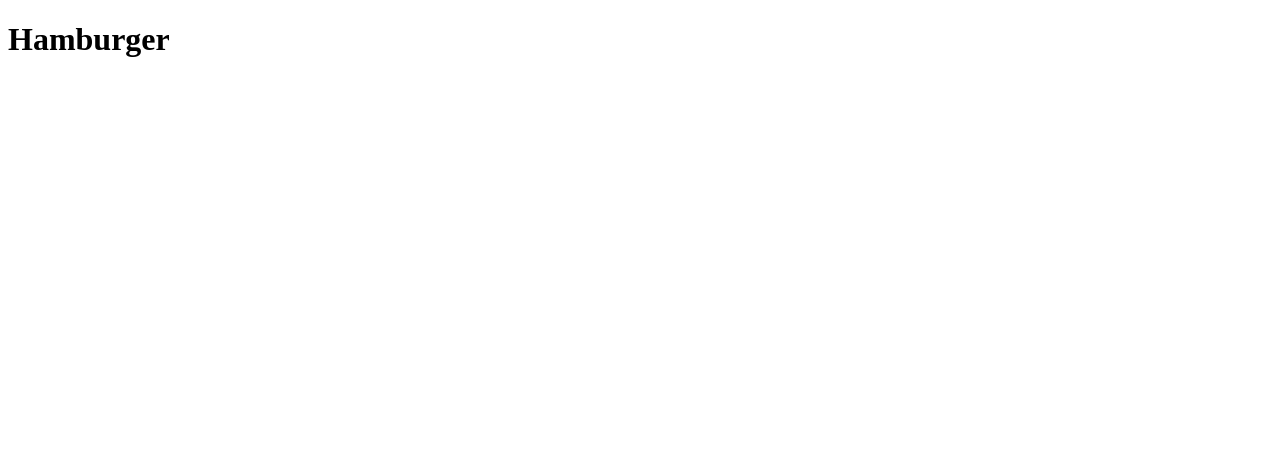
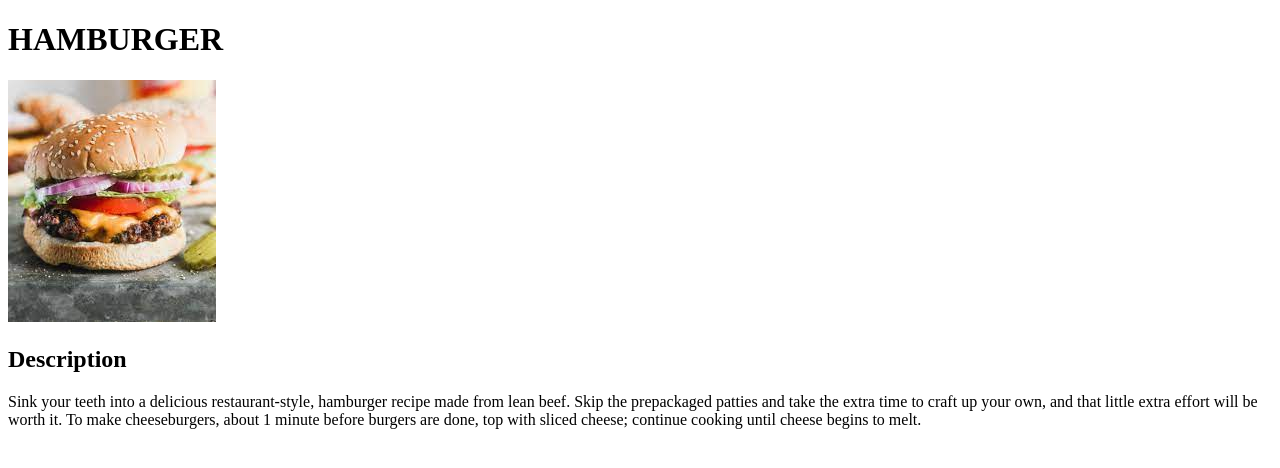
Before and after one commit to billchr/odin-recipes, a plain HTML site: page recipes/hamburger.html in a window 1280 px wide. Drawn offline with Linux system fonts and the light colour scheme.

Commit message:
Add picture and description

```diff
--- a/recipes/hamburger.html
+++ b/recipes/hamburger.html
@@ -11,7 +11,16 @@
 
     <body>
 
-        <h1>Hamburger</h1>
+        <h1>HAMBURGER</h1>
+        <img src="./download.jpeg" alt="This is a hamburger.">
+
+        <h2>Description</h2>
+        <p>
+            Sink your teeth into a delicious restaurant-style, hamburger recipe made from lean beef.
+            Skip the prepackaged patties and take the extra time to craft up your own, and that
+            little extra effort will be worth it. To make cheeseburgers, about 1 minute before
+            burgers are done, top with sliced cheese; continue cooking until cheese begins to melt.
+        </p>
 
     </body>
 
```
Also changed, not shown: recipes/download.jpeg (added).
